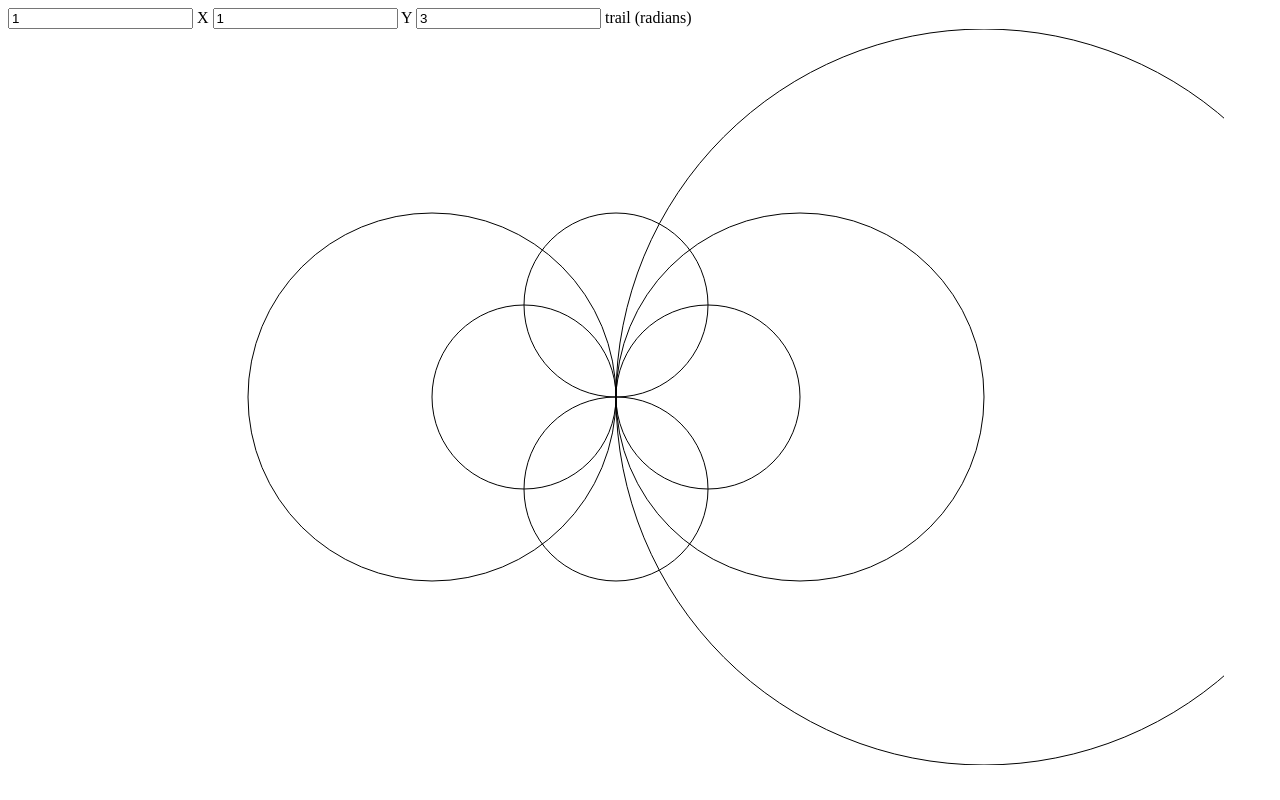
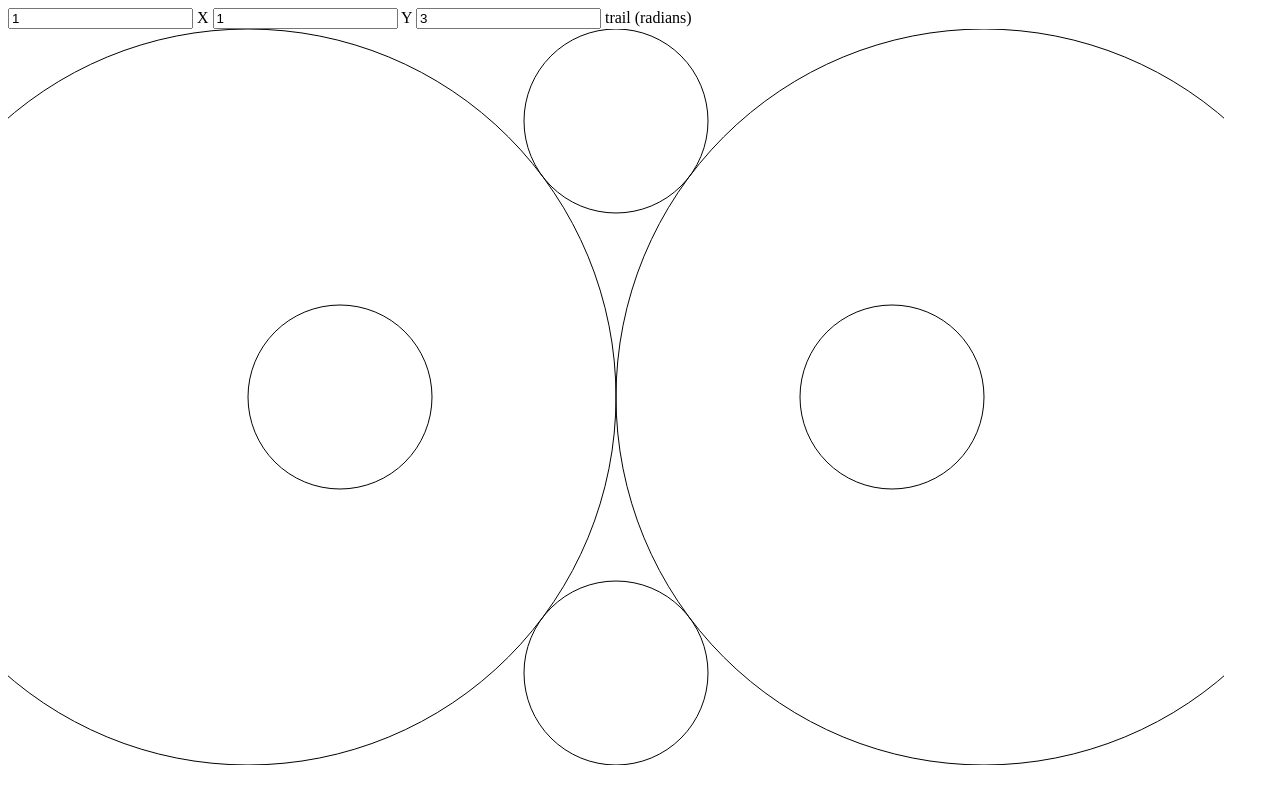
Before and after one commit to deanturpin/geometry, a plain HTML site: page kissing.html in a window 1280 px wide. Drawn offline with Linux system fonts and the light colour scheme.

Commit message:
add an offset as well as radius

```diff
--- a/kissing.html
+++ b/kissing.html
@@ -77,7 +77,8 @@
 		const x = width/2
 		const y = height/2
 		var radius = minDim/2
-		var circles = 1
+		var offset = minDim/2
+		var circles = 2
 
 		// Draw a single frame
 		var iterations = 0
@@ -96,10 +97,10 @@
 
 			for (var c = 0; c < circles; ++c) {
 
-				const _x = radius * Math.cos(2 * Math.PI * c / circles)
-				const _y = radius * Math.sin(2 * Math.PI * c / circles)
+				const _x = offset * Math.cos(2 * Math.PI * c / circles)
+				const _y = offset * Math.sin(2 * Math.PI * c / circles)
 
-				console.log(_x, _y)
+				console.log(x, y, _x, _y)
 
 				context.beginPath();
 				context.arc(
@@ -114,10 +115,11 @@
 			}
 
 			// Shrink next circle
-			radius *= .5
+			radius *= .25
+			offset *= .75
 			circles *= 2
 
-			if (iterations++ > 1)
+			if (iterations++ > 0)
 				clearInterval(interval)
 
 		}, 500)
```
